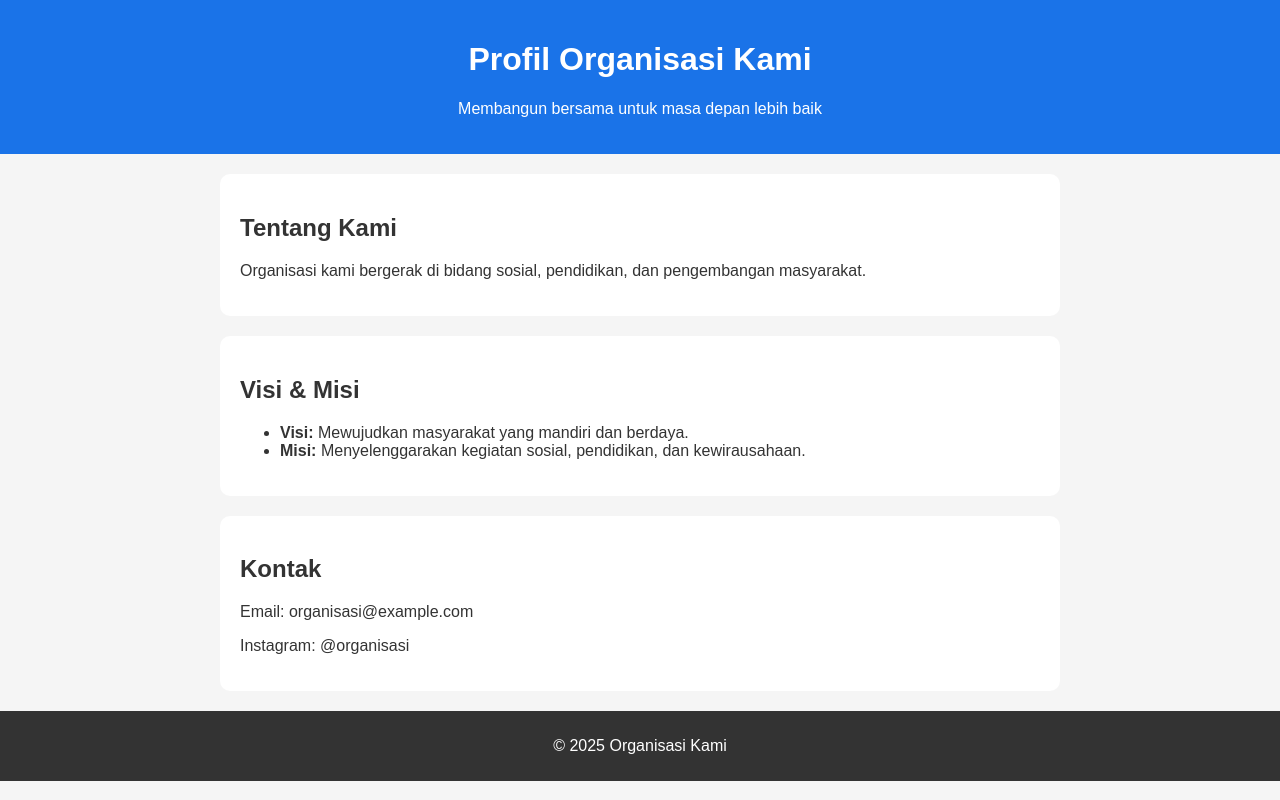
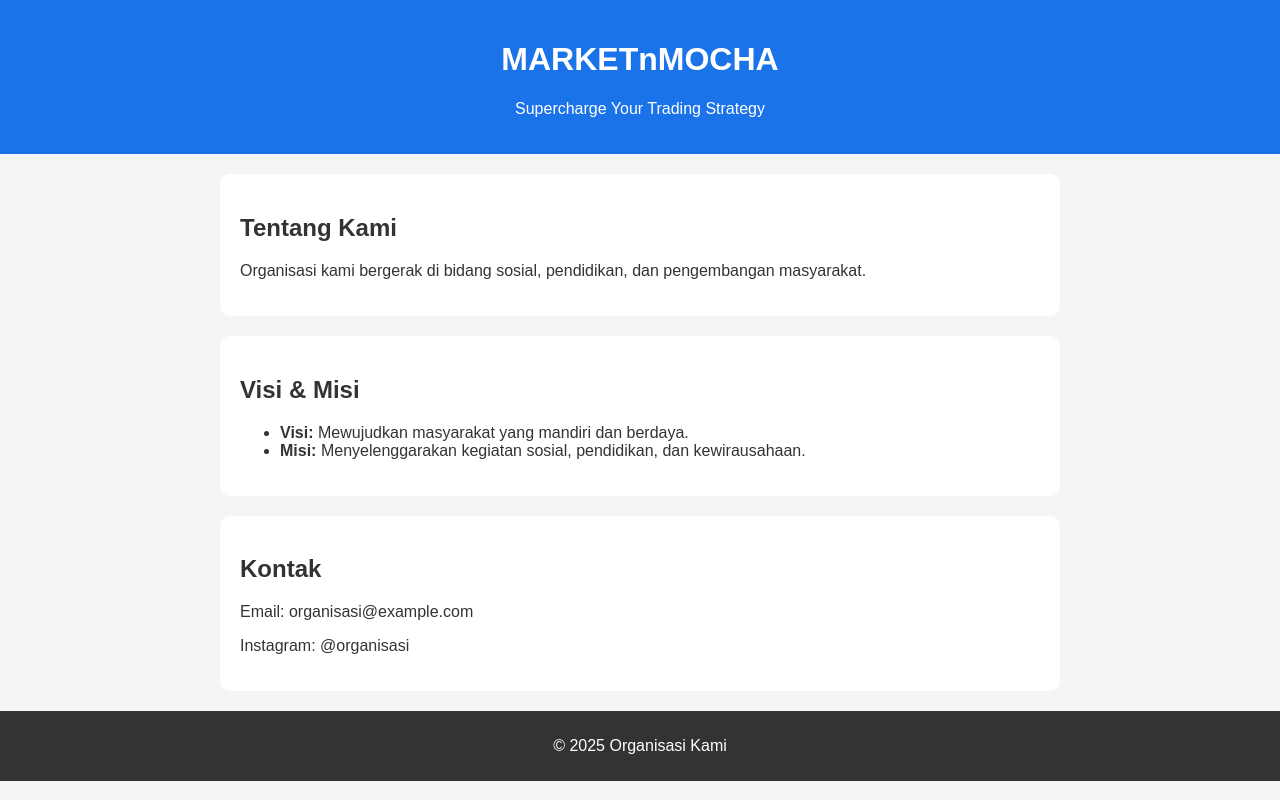
Before and after one commit to krakenstocksinfinity-sys/marketnmocha, a plain HTML site: page index.html in a window 1280 px wide. Drawn offline with Linux system fonts and the light colour scheme.

Commit message:
Update index.html

```diff
--- a/index.html
+++ b/index.html
@@ -3,7 +3,7 @@
 <head>
   <meta charset="UTF-8">
   <meta name="viewport" content="width=device-width, initial-scale=1.0">
-  <title>MARKETnMOCHA=</title>
+  <title>MarketnMocha</title>
   <style>
     body {
       font-family: Arial, sans-serif;
@@ -37,8 +37,9 @@
 <body>
 
   <header>
-    <h1>Profil Organisasi Kami</h1>
-    <p>Membangun bersama untuk masa depan lebih baik</p>
+    <h1>MARKETnMOCHA</h1>
+    <p>Supercharge Your
+Trading Strategy</p>
   </header>
 
   <section>
```
